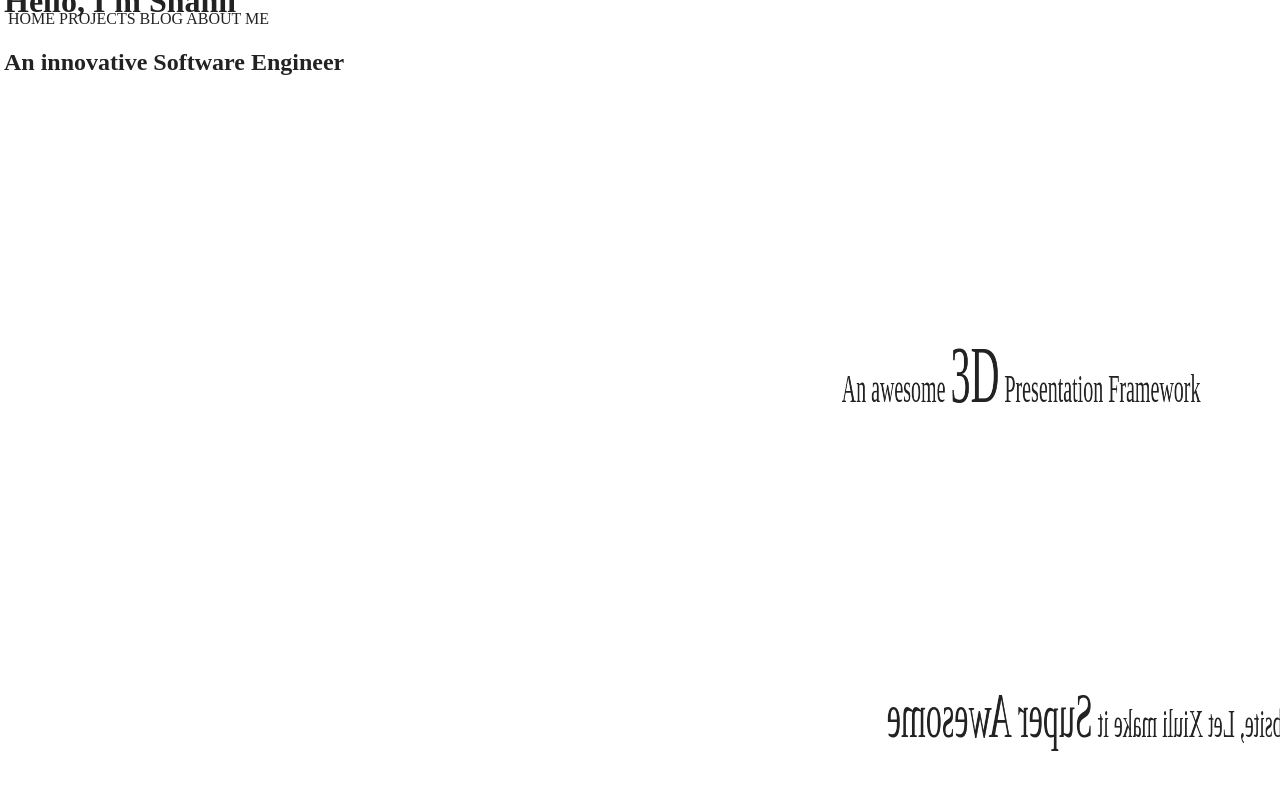
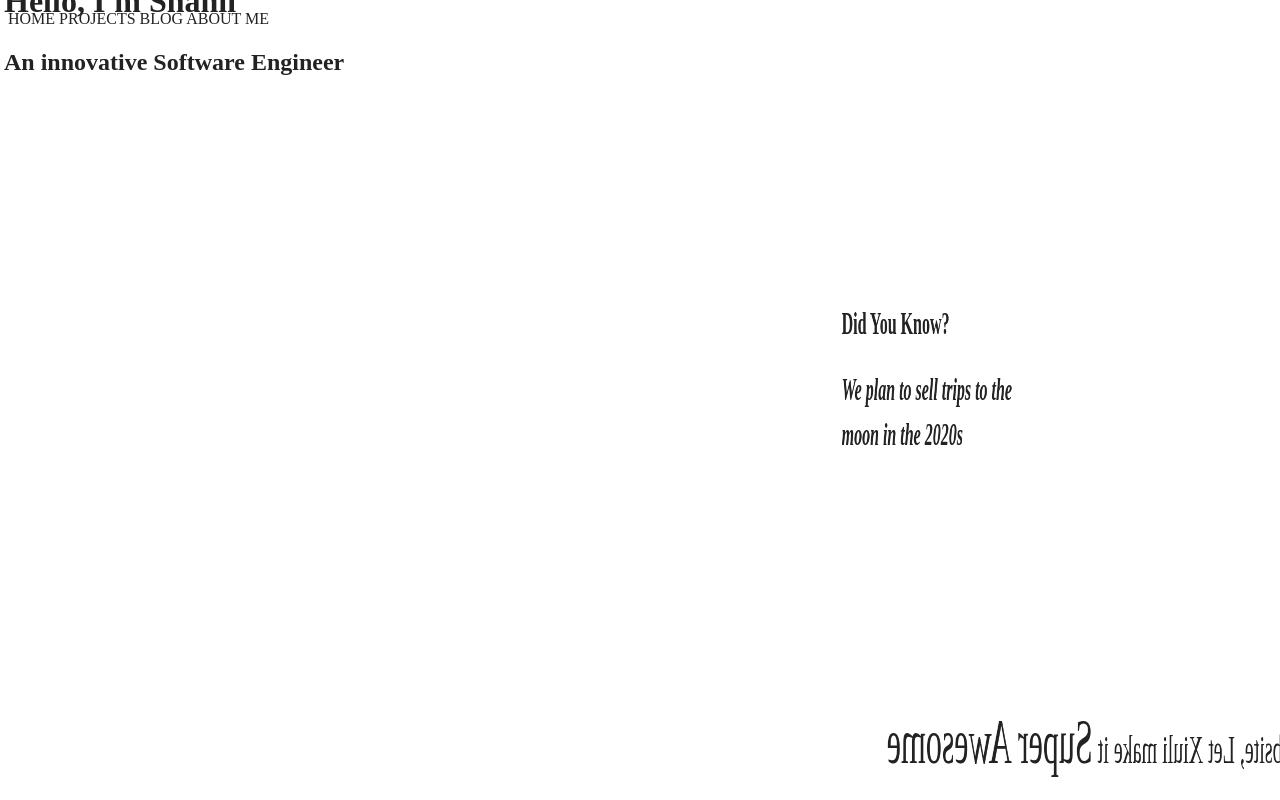
Before and after one commit to shanilfernando/website, a website: page src/index.html in a window 1280 px wide. Shown: the top 800 px of the page. Drawn offline with Linux system fonts and the light colour scheme.

Commit message:
Initial commit

```diff
--- a/src/index.html
+++ b/src/index.html
@@ -22,15 +22,30 @@
   <div id="root" style="background: black">
     <div id="xiuli">
       <div id="section1" data-xiuli class="w3-display-container w3-center">
-        <div class="w3-display-middle">
+        <div class="w3-display-middle" style="width: 100%;">
           <h1>Hello, I'm Shanil</h1>
           <h2>An innovative Software Engineer</h2>
         </div>
       </div>
       <div id="section2" data-xiuli class="w3-display-container w3-round-xxlarge">
         <div class="w3-display-middle w3-center">
-          <p style="font-size: 5vh">An awesome
-            <span style="font-size: 10vh">3D</span> Presentation Framework</p>
+          <div class="w3-content" style="max-width:400px">
+            <div class="mySlides w3-container w3-red">
+              <h1>
+                <b>Did You Know?</b>
+              </h1>
+              <h1>
+                <i>We plan to sell trips to the moon in the 2020s</i>
+              </h1>
+            </div>
+
+            <div class="mySlides w3-container w3-xlarge w3-white w3-card-4">
+              <p>
+                <span class="w3-tag w3-yellow">New!</span>
+                <p>6 Crystal Glasses</p>
+                <p>Only $99 !!!</p>
+            </div>
+          </div>
         </div>
       </div>
       <div id="section3" data-xiuli class="w3-padding w3-center w3-round-xxlarge">
--- a/src/js/main.js
+++ b/src/js/main.js
@@ -5,3 +5,18 @@ document.getElementById('btn1').onclick = ev => xiuli.goto('section1', ev);
 document.getElementById('btn2').onclick = ev => xiuli.goto('section2', ev);
 document.getElementById('btn3').onclick = ev => xiuli.goto('section3', ev);
 document.getElementById('btn4').onclick = ev => xiuli.goto('section4', ev);
+
+let slideIndex = 0;
+carousel();
+
+function carousel() {
+  var i;
+  var x = document.getElementsByClassName('mySlides');
+  for (i = 0; i < x.length; i++) {
+    x[i].style.display = 'none';
+  }
+  slideIndex++;
+  if (slideIndex > x.length) { slideIndex = 1; }
+  x[slideIndex - 1].style.display = 'block';
+  setTimeout(carousel, 2000);
+}
--- a/src/sass/main.scss
+++ b/src/sass/main.scss
@@ -526,7 +526,7 @@ hr{border:0;border-top:1px solid #eee;margin:20px 0}
 #section4,
 #section5,
 #section6 {
-    width: 70vw;
+    width: 50vw;
     min-width: 300px;
     height: 60vh;
     position: absolute;
```
Also changed, not shown: dist/css/main.css, dist/index.html, dist/js/main.js, dist/sass/main.scss.
